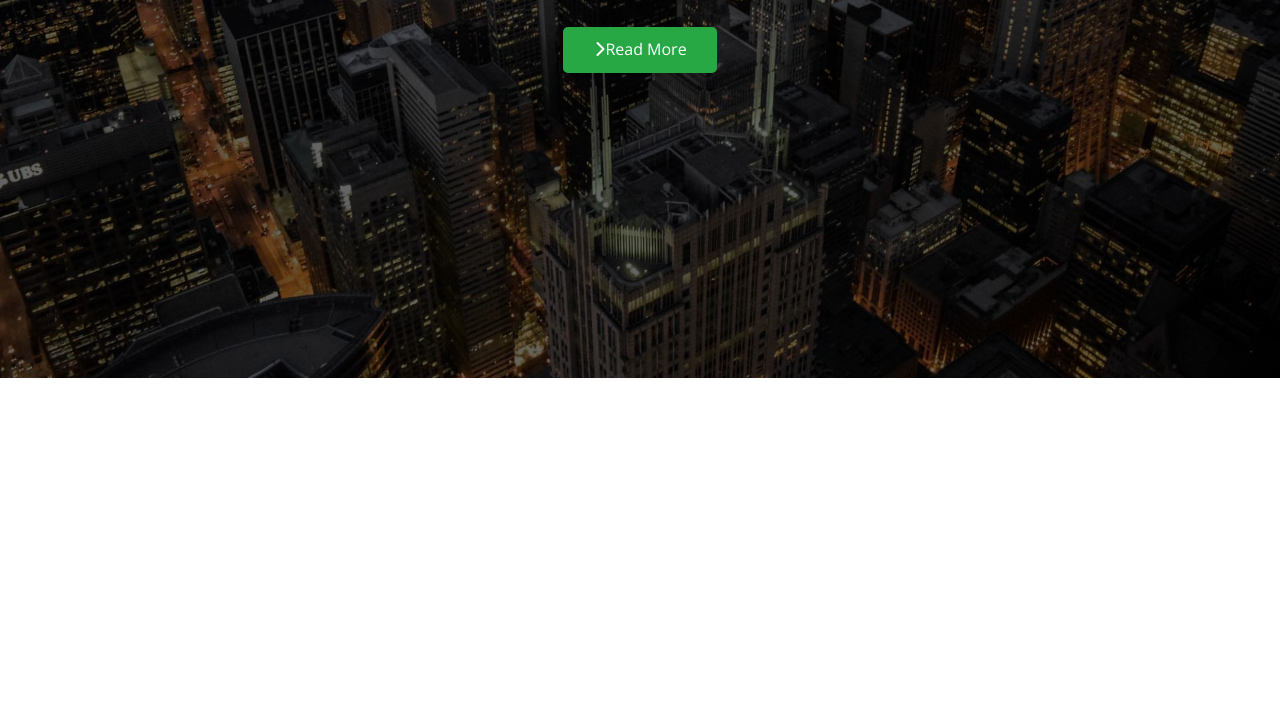
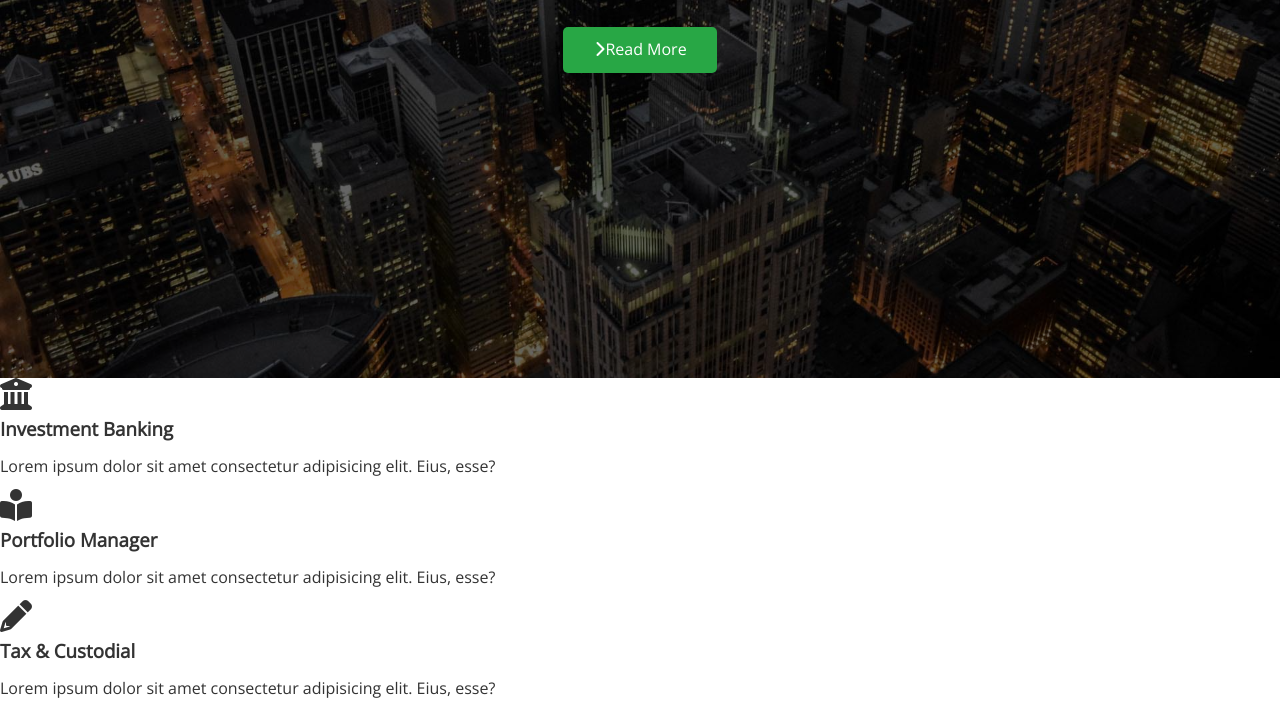
Before and after one commit to Jean809/LendSpree-website, a plain HTML site: page index.html in a window 1280 px wide. Shown: the part 422-1133 px from the top of the page. Before the commit the page ends 800 px from the top, so only its background shows below. Drawn offline with nearby package versions, Linux system fonts and the light colour scheme.

Commit message:
second portion complete

```diff
--- a/index.html
+++ b/index.html
@@ -41,5 +41,42 @@
         >
       </div>
     </header>
+
+    <main>
+      <section id="about" class="icons bg-light">
+        <div class="flex-items">
+          <div>
+            <i class="fas fa-university fa-2x"></i>
+            <div>
+              <h3>Investment Banking</h3>
+              <p>
+                Lorem ipsum dolor sit amet consectetur adipisicing elit. Eius,
+                esse?
+              </p>
+            </div>
+          </div>
+          <div>
+            <i class="fas fa-book-reader fa-2x"></i>
+            <div>
+              <h3>Portfolio Manager</h3>
+              <p>
+                Lorem ipsum dolor sit amet consectetur adipisicing elit. Eius,
+                esse?
+              </p>
+            </div>
+          </div>
+          <div>
+            <i class="fas fa-pencil-alt fa-2x"></i>
+            <div>
+              <h3>Tax & Custodial</h3>
+              <p>
+                Lorem ipsum dolor sit amet consectetur adipisicing elit. Eius,
+                esse?
+              </p>
+            </div>
+          </div>
+        </div>
+      </section>
+    </main>
   </body>
 </html>
```
